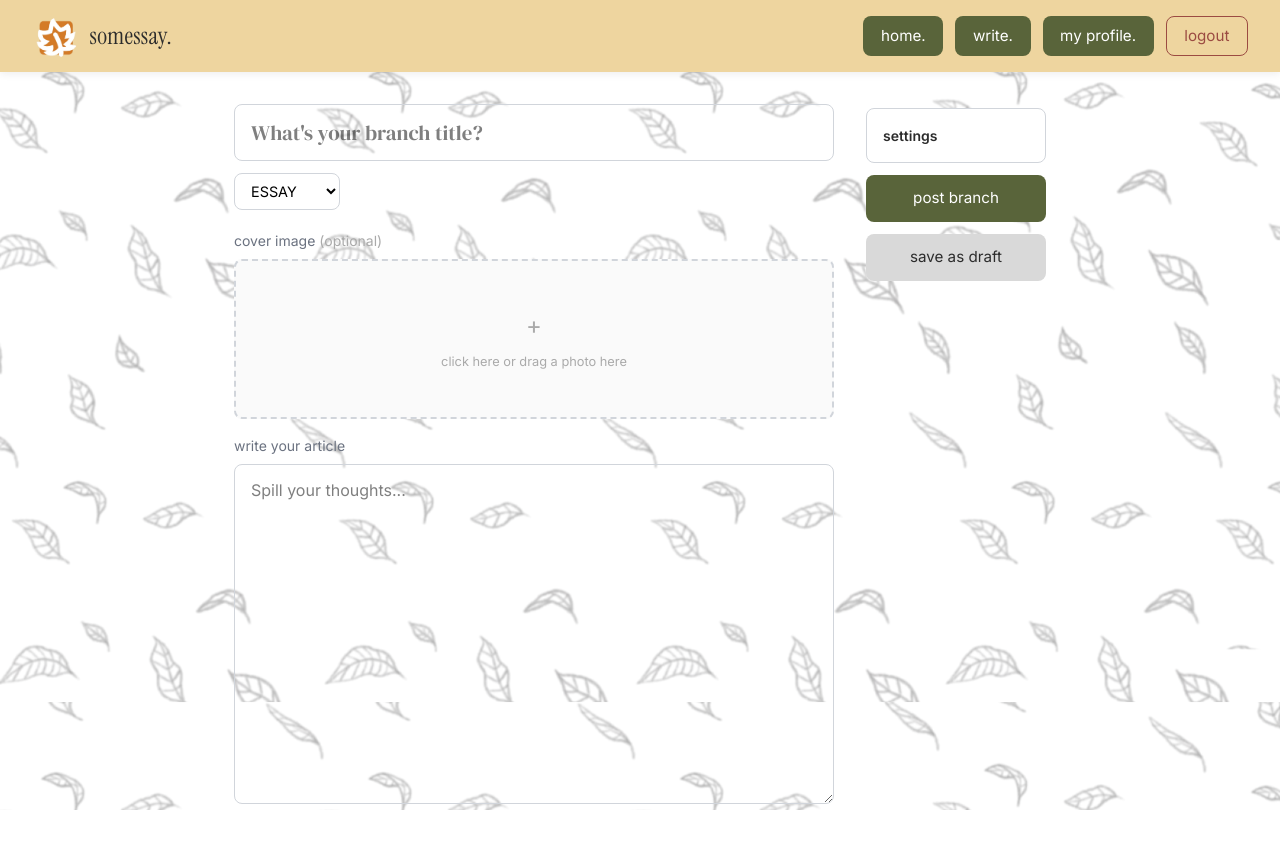
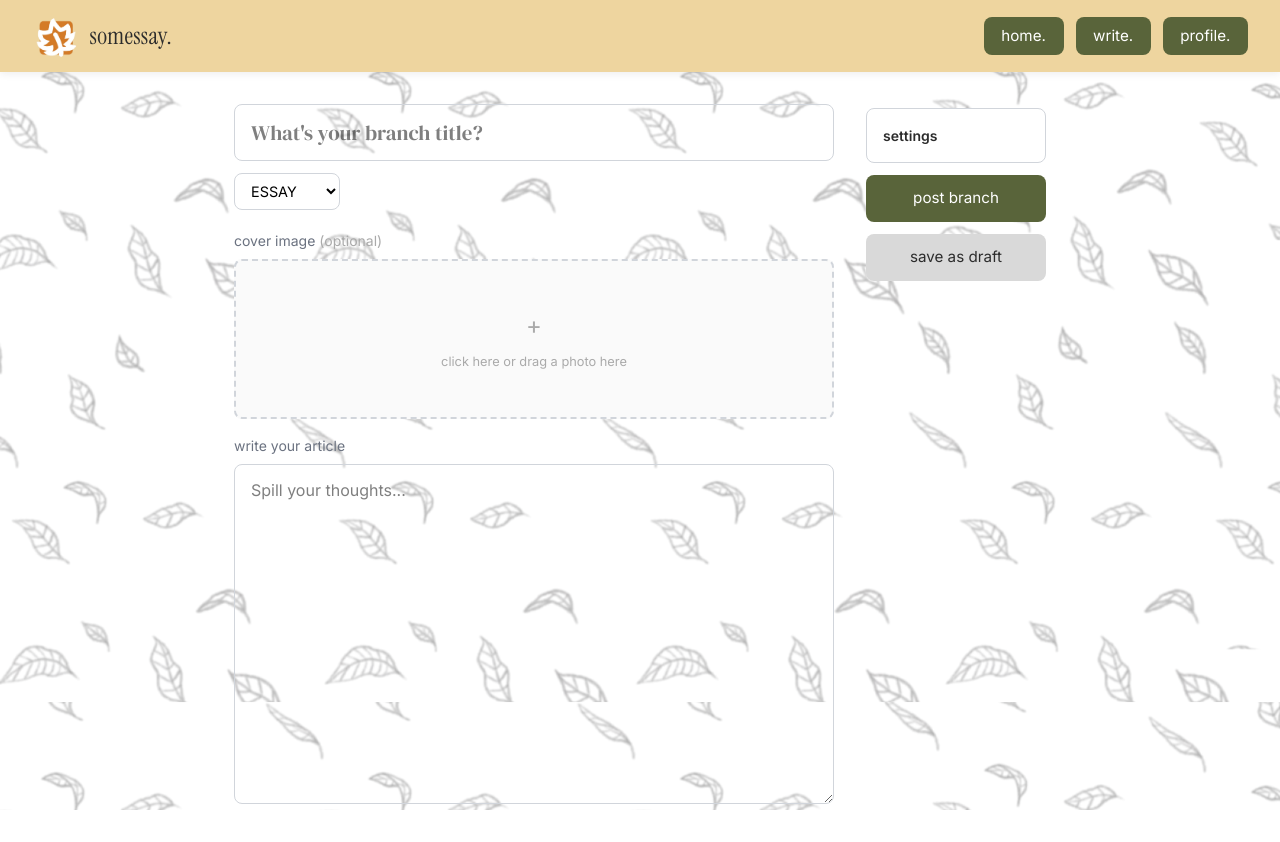
Before and after one commit to carmel-estrada28/IT342-Estrada-Somessay, a React app in the folder web/: page /create in a window 1280 px wide. Built offline with nearby package versions, Linux system fonts and the light colour scheme; sample sign-in values are in the browser's storage; the HTML template or start-up script is replaced by a standard one.

Commit message:
feat(web): add admin API and update Navbar component

```diff
--- /dev/null
+++ b/web/src/api/adminApi.js
@@ -0,0 +1,6 @@
+import axiosClient from './axiosClient'
+
+export const getAllUsers = () => axiosClient.get('/admin/users')
+export const deleteUser = (id) => axiosClient.delete(`/admin/users/${id}`)
+export const getAllArticlesAdmin = () => axiosClient.get('/admin/article')
+export const deleteArticleAdmin = (id) => axiosClient.delete(`/admin/article/${id}`)
--- a/web/src/components/Navbar.jsx
+++ b/web/src/components/Navbar.jsx
@@ -17,14 +17,19 @@ export default function Navbar() {
       <div className="navbar-links">
         <button className="nav-btn" onClick={() => navigate('/feed')}>home.</button>
         <button className="nav-btn" onClick={() => navigate('/create')}>write.</button>
-        <button className="nav-btn" onClick={() => navigate('/profile')}>my profile.</button>
-        <button
-          onClick={handleLogout}
-          className="nav-btn"
-          style={{ backgroundColor: 'transparent', color: '#9B4B42', border: '1px solid #9B4B42' }}
-        >
-          logout
-        </button>
+        <button className="nav-btn" onClick={() => navigate('/profile')}>profile.</button>
+            {(() => {
+                try {
+                    const token = localStorage.getItem('token')
+                    if (!token) return null
+                    const payload = JSON.parse(atob(token.split('.')[1]))
+                    return payload.role === 'ADMIN' ? (
+                    <button className="nav-btn" onClick={() => navigate('/admin')}>
+                        admin.
+                    </button>
+                    ) : null
+                } catch { return null }
+            })()}
       </div>
     </nav>
   )
```
